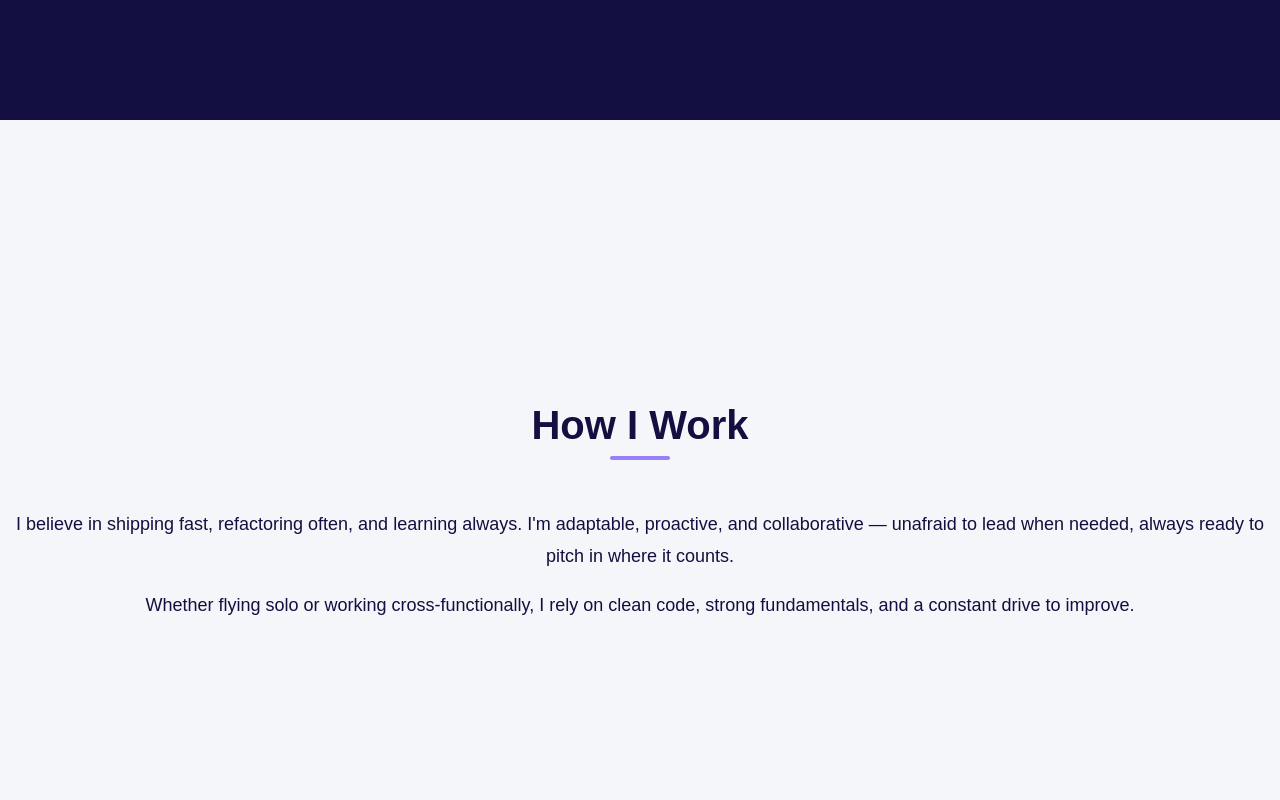
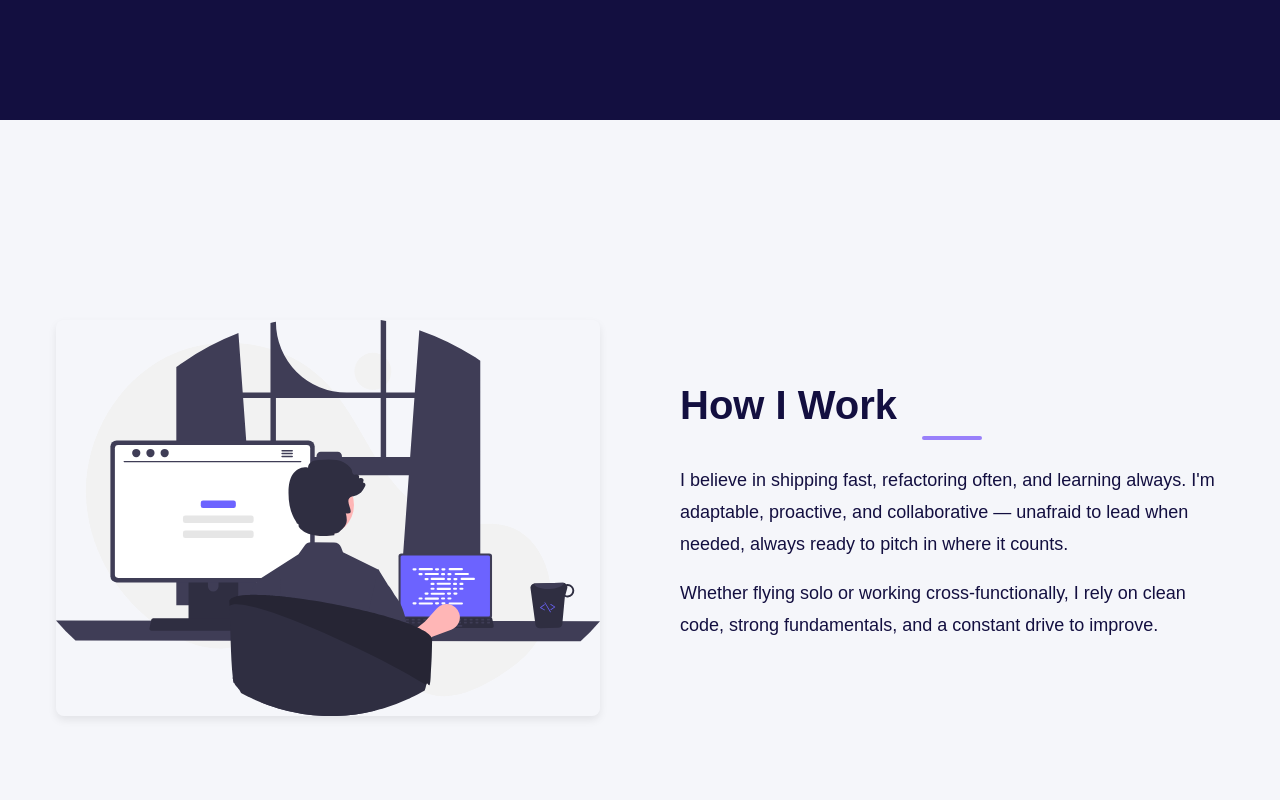
Before and after one commit to khector24/Portfolio, a React (Vite) app: page / in a window 1280 px wide. Shown: the part 2280-3080 px from the top of the page. Built offline with nearby package versions, Linux system fonts and the light colour scheme.

Commit message:
Update How i work section to be more stylistic.

```diff
--- a/src/components/HowIWork.jsx
+++ b/src/components/HowIWork.jsx
@@ -3,16 +3,28 @@ import "../styles/component-styles/HowIWork.css";
 export default function HowIWork() {
   return (
     <section className="how-i-work section-full-height bg-light">
-      <h2 className="section-heading">How I Work</h2>
-      <p>
-        I believe in shipping fast, refactoring often, and learning always. I'm
-        adaptable, proactive, and collaborative — unafraid to lead when needed,
-        always ready to pitch in where it counts.
-      </p>
-      <p>
-        Whether flying solo or working cross-functionally, I rely on clean code,
-        strong fundamentals, and a constant drive to improve.
-      </p>
+      <div className="how-i-work-wrapper">
+        <div className="how-i-work-image">
+          <img
+            src="/src/assets/illustrations/undraw_programming_65t2.svg"
+            alt="Person coding illustration"
+            className="how-image"
+          />
+        </div>
+
+        <div className="how-i-work-text">
+          <h2 className="section-heading">How I Work</h2>
+          <p>
+            I believe in shipping fast, refactoring often, and learning always.
+            I'm adaptable, proactive, and collaborative — unafraid to lead when
+            needed, always ready to pitch in where it counts.
+          </p>
+          <p>
+            Whether flying solo or working cross-functionally, I rely on clean
+            code, strong fundamentals, and a constant drive to improve.
+          </p>
+        </div>
+      </div>
     </section>
   );
 }
--- a/src/styles/component-styles/HowIWork.css
+++ b/src/styles/component-styles/HowIWork.css
@@ -1,15 +1,55 @@
 .how-i-work {
   display: flex;
-  flex-direction: column;
+  justify-content: center;
+  align-items: center;
+  padding: 4rem 2rem;
+  position: relative;
+  overflow: hidden;
+}
+
+.how-i-work-wrapper {
+  display: flex;
   align-items: center;
   justify-content: center;
-  text-align: center;
-  height: 100vh;
+  max-width: 1200px;
+  width: 100%;
+  gap: 3rem;
+  z-index: 1;
 }
 
-.how-i-work p {
+.how-i-work-image {
+  flex: 1;
+  padding: 1rem;
+}
+
+.how-image {
+  width: 100%;
+  height: auto;
+  border-radius: 8px;
+  box-shadow: 0 4px 8px rgba(0, 0, 0, 0.08);
+}
+
+.how-i-work-text {
+  flex: 1;
+  padding: 1rem;
+  text-align: left;
+}
+
+.how-i-work-text p {
   font-size: 1.125rem;
   line-height: 1.8;
   margin-bottom: 1rem;
   color: var(--bg-primary);
 }
+
+/* Responsive Layout */
+@media (max-width: 768px) {
+  .how-i-work-wrapper {
+    flex-direction: column;
+    text-align: center;
+  }
+
+  .how-i-work-text {
+    text-align: center;
+  }
+}
```
